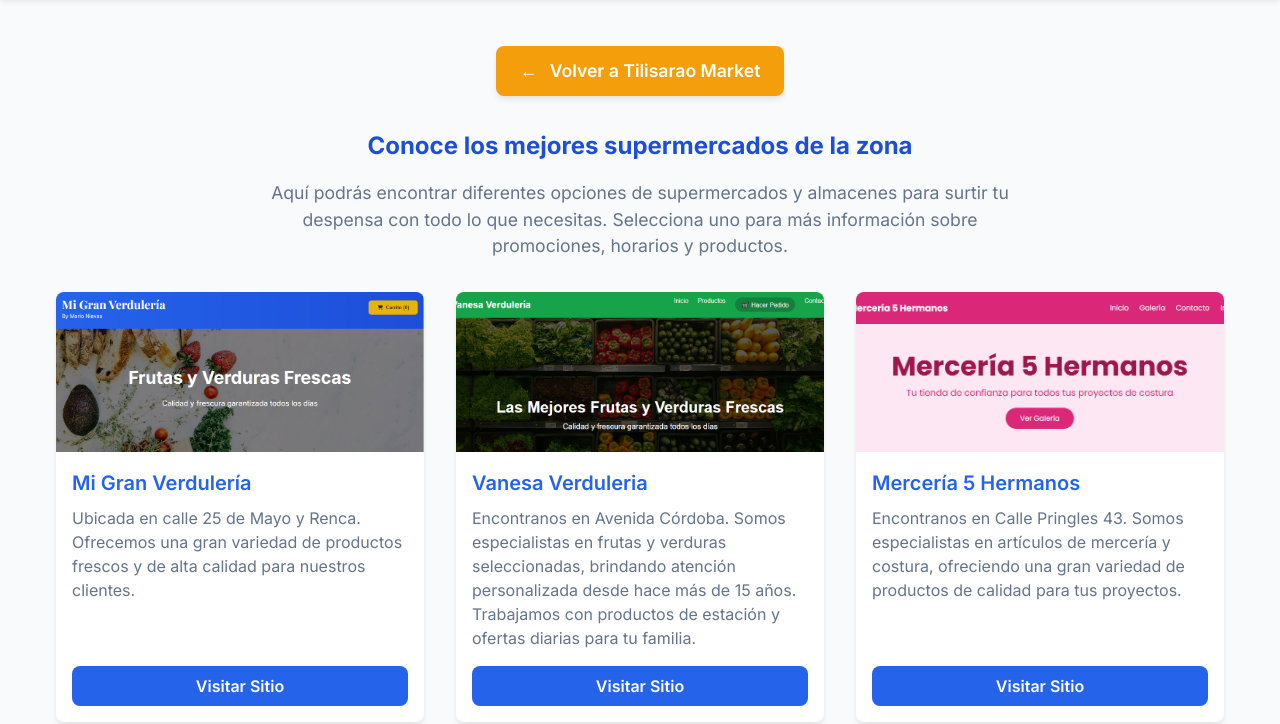
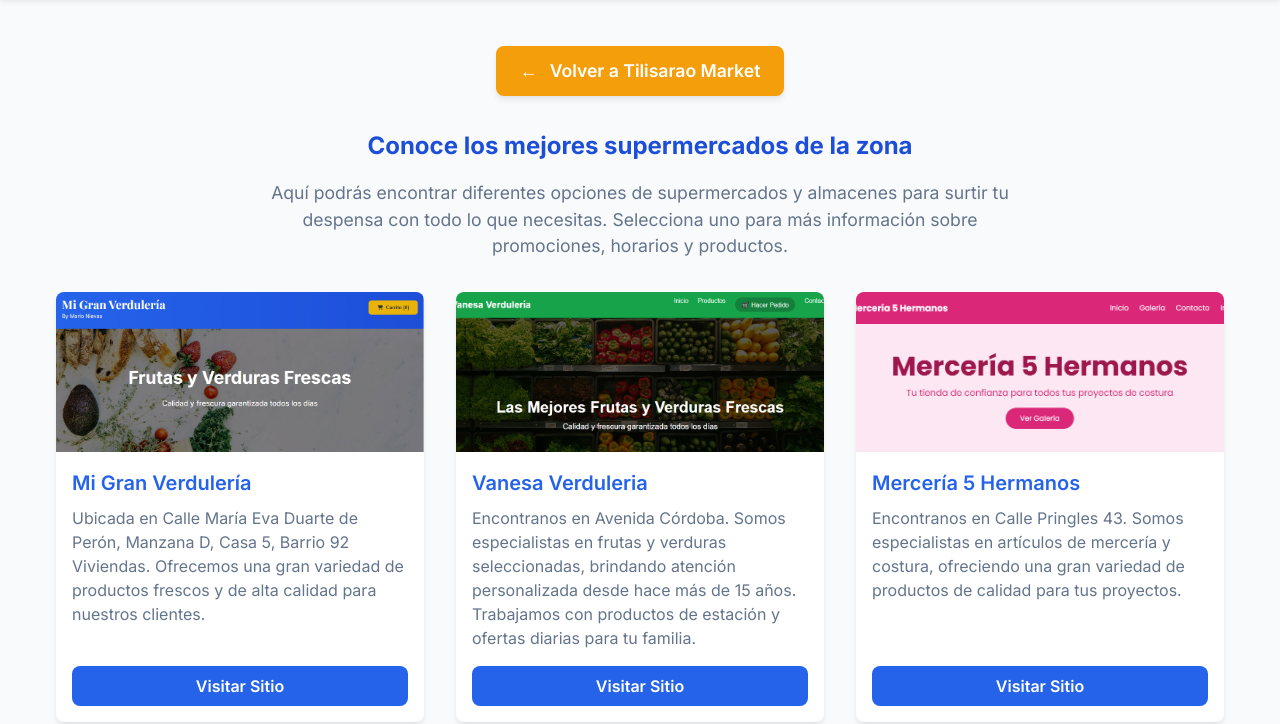
Before and after one commit to TilisaraoMarket/Supermercados-Tilisarao, a plain HTML site: page index.html in a window 1280 px wide. Shown: the part 76-800 px from the top of the page. Drawn offline with Linux system fonts and the light colour scheme.

Commit message:
ddgxzxcv

```diff
--- a/index.html
+++ b/index.html
@@ -227,7 +227,7 @@
       <div class="supermarket-content">
         <h3 class="supermarket-title">Mi Gran Verdulería</h3>
         <p class="supermarket-description">
-          Ubicada en calle 25 de Mayo y Renca. Ofrecemos una gran variedad de productos
+          Ubicada en Calle María Eva Duarte de Perón, Manzana D, Casa 5, Barrio 92 Viviendas. Ofrecemos una gran variedad de productos
           frescos y de alta calidad para nuestros clientes.
         </p>
         <a href="https://tilisaraomarket.github.io/Mi-Gran-Verduleria/" class="supermarket-button">
```
